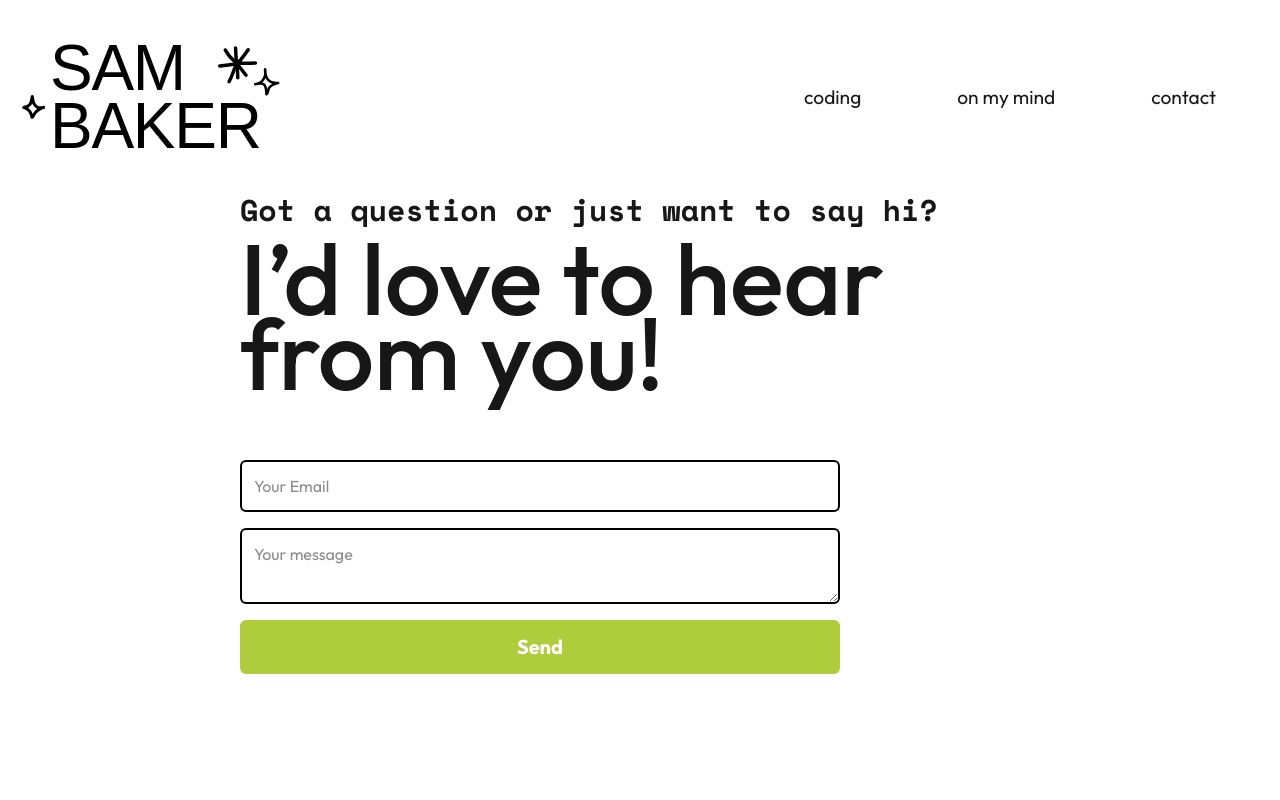
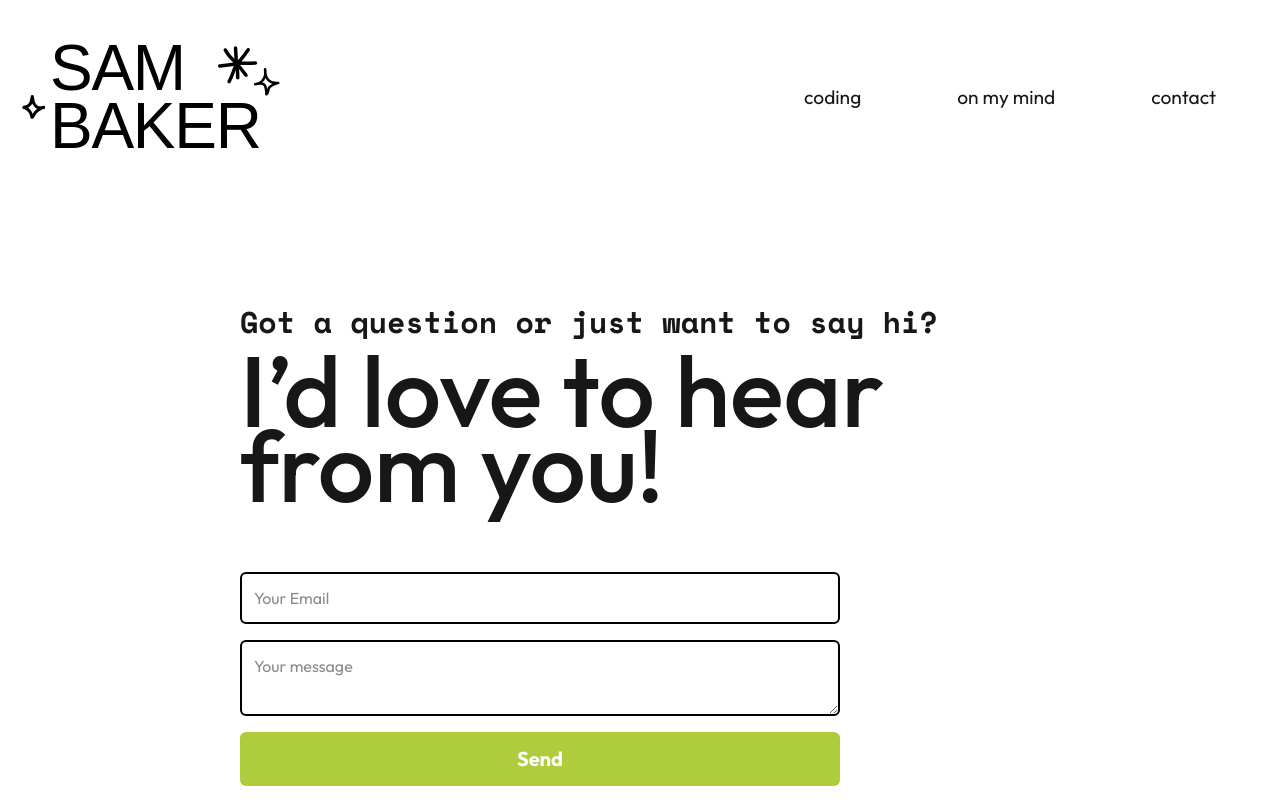
Before and after one commit to hellosamm/personal-site, a Next.js app: page /contact in a window 1280 px wide. Shown: the top 800 px of the page. Built offline with nearby package versions, Linux system fonts and the light colour scheme; a web font is replaced by a local one.

Commit message:
updated margin-top

```diff
--- a/src/app/on-my-mind/page.tsx
+++ b/src/app/on-my-mind/page.tsx
@@ -15,17 +15,6 @@ const OnMyMind = async () => {
 
   return (
     <div className={style.main}>
-      <div className={style.sidebar}>
-        {/* <div className="side-logo">
-          <OnMyMind2Btn />
-          <img
-            src="/hand-drawn-circle.svg"
-            className={style.circle}
-            width={300}
-          />
-          <h2 className={style.h2}>on my mind</h2>
-        </div> */}
-      </div>
       <div>
         {posts.map((post) => (
           <article key={post.slug} className={style.articleCard}>
--- a/src/app/styles/AllArticles.module.css
+++ b/src/app/styles/AllArticles.module.css
@@ -16,6 +16,7 @@
   display: flex;
   width: 50%;
   margin: 0 auto;
+  margin-top: 7rem;
 }
 
 .header {
--- a/src/app/styles/Contact.module.css
+++ b/src/app/styles/Contact.module.css
@@ -2,6 +2,7 @@
   display: flex;
   justify-content: center;
   min-height: 100vh;
+  margin-top: 7rem;
 }
 
 .contactContainer {
--- a/src/app/styles/Homepage.module.css
+++ b/src/app/styles/Homepage.module.css
@@ -1,7 +1,7 @@
 .main {
   display: grid;
   place-items: center;
-  align-items:;
+  margin-top: 7rem;
 }
 
 .about {
```
